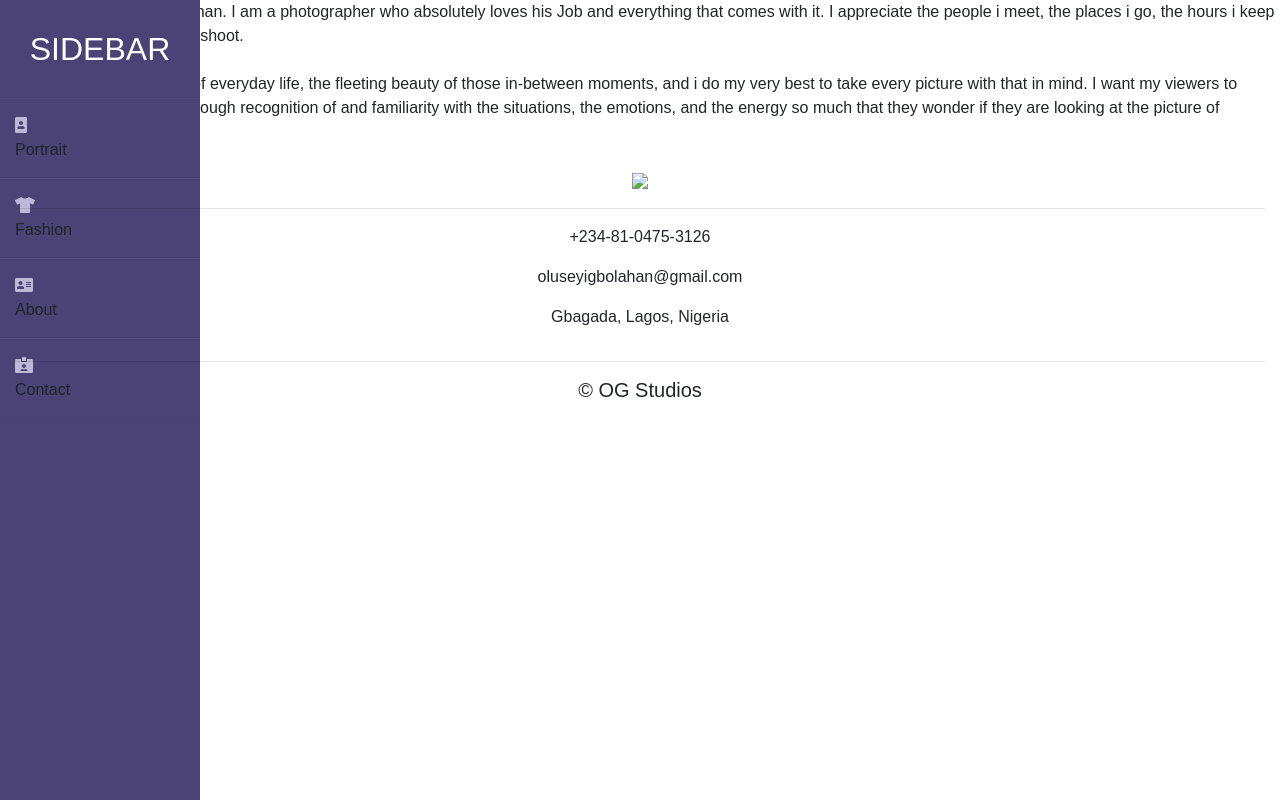
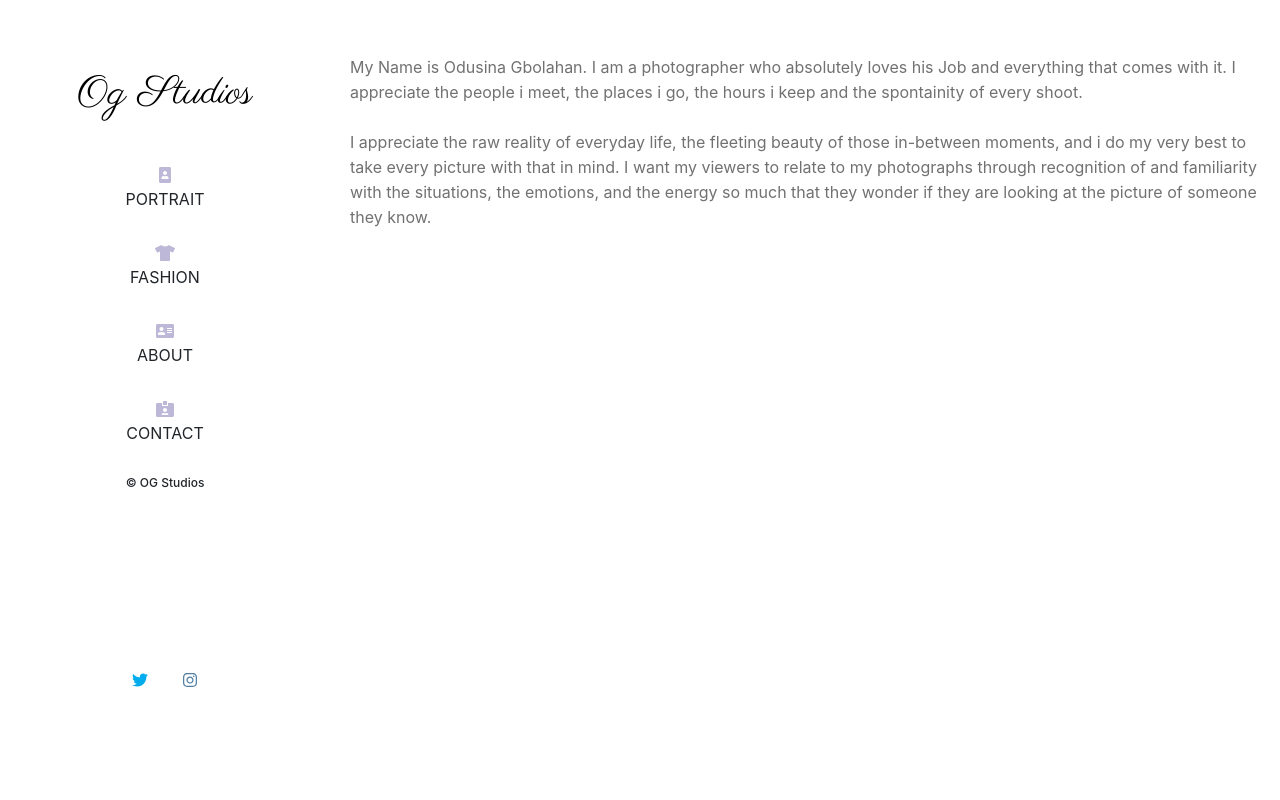
Before and after one commit to akinleyeOJ/OG-Studios, a plain HTML site: page Og studios Starter Files/index.html in a window 1280 px wide. Drawn offline with nearby package versions, Linux system fonts and the light colour scheme.

Commit message:
updatees

```diff
--- a/Og studios Starter Files/index.html
+++ b/Og studios Starter Files/index.html
@@ -19,13 +19,25 @@
 
 <div class="wrapper">
 	<div class="sidebar">
-		<h2>Sidebar</h2>
+		<h2>Og Studios</h2>
 		<ul>
-			<li><a href="#"><i class="fas fa-portrait"></i></a>Portrait</li>
-			<li><a href="#"><i class="fas fa-tshirt"></i></a>Fashion</li>
-			<li><a href="#"><i class="fas fa-address-card"></i></a>About</li>
-			<li><a href="#"><i class="fas fa-id-card-alt"></i></a>Contact</li>
+			<li><a href="#"><i class="fas fa-portrait"></i></a>PORTRAIT</li>
+			<li><a href="#"><i class="fas fa-tshirt"></i></a>FASHION</li>
+			<li><a href="#"><i class="fas fa-address-card"></i></a>ABOUT</li>
+			<li><a href="#"><i class="fas fa-id-card-alt"></i></a>CONTACT</li>
 		</ul>
+		<div class="copyright">
+		    <h1>  &copy; OG Studios </h1>
+		</div>
+		<div class="social_media">
+			<li class="twitter">
+				<a href="#"><i class="fab fa-twitter"></i></a>
+			</li>
+			<li class="instagram">
+			<a href="#"><i class="fab fa-instagram"></i></a>
+		    </li>
+		</div>
+
 	</div>
 
 
@@ -43,19 +55,13 @@
 </div>
 </div>
 
- <div class="social_media">
-	 <a href="#"><i class="fab fa-facebook"></i></a>
-	 <a href="#"><i class="fab fa-twitter"></i></a>
-	 <a href="#"><i class="fab fa-google-plus-g"></i></a>
-	 <a href="#"><i class="fab fa-instagram"></i></a>
 
- </div>
 </div>
 </div>
 
 
 <!--- Footer -->
-<footer>
+<!-- <footer>
 	<div class="container-fluid padding">
 		<div class="row text-center">
 				<div class="col-12">
@@ -74,7 +80,7 @@
 	</div>
 		</div>
 	</div>
-</footer>
+</footer> -->
 
 
 </body>
--- a/Og studios Starter Files/style.css
+++ b/Og studios Starter Files/style.css
@@ -1,11 +1,11 @@
-@import url('https://fonts.googleapis.com/css?family=Poppins:400,500,700');
+@import url('https://fonts.googleapis.com/css?family=Parisienne&display=swap');
 * {
  margin: 0;
  padding: 0;
  box-sizing: border-box;
  list-style: none;
  text-decoration: none;
- font-family: Arial, Helvetica, sans-serif;
+  font-family: 'Parisienne', ;
 }
 .wrapper {
   display: flex;
@@ -14,23 +14,23 @@
 
 .wrapper .sidebar{
   position: fixed;
-  width: 200px;
+  width: 330px;
   height: 100%;
-  background: #4b4276;
-  padding: 30px 0;
+  background: #fff;
+  padding: 70px 0;
 }
 
 .wrapper .sidebar h2{
-  color: #fff;
-  text-transform: uppercase;
+  color: black;
   text-align: center;
   margin-bottom: 30px;
+  font-size: 40px;
+  font-family: 'Parisienne',sans-serif !important;
 }
 
 .wrapper .sidebar ul li {
   padding: 15px;
-  border-bottom: 1px solid rgba(0,0,0,0.05);
-  border-top: 1px solid rgba(225,225,225,0.05);
+  text-align: center;
 }
 
 .wrapper .sidebar ul li a{
@@ -40,6 +40,7 @@
 
 .wrapper .sidebar ul li a .fas{
   width: 25px;
+
 }
 
 .wrapper .sidebar ul li:hover{
@@ -48,3 +49,74 @@
 .wrapper .sidebar ul li:hover a{
   color: #fff;
 }
+
+.wrapper .sidebar .social_media{
+  position: absolute;
+  bottom: 100px;
+  left: 50%;
+  transform: translateX(-50%);
+  display: flex;
+}
+
+.wrapper .sidebar .social_media li.twitter a{
+  display: block;
+  width: 40px;
+  color: #00aced;
+  height: 40px;
+  line-height: 40px;
+  text-align: center;
+  margin: 0 5px;
+  border-top-right-radius: 5px;
+  border-top-left-radius: 5px;
+  transition: all 0.35s !important;
+}
+
+.wrapper .sidebar .social_media li.twitter a:hover{
+  transition: all 0.35s ease-in-out !important;
+  background: #c7e5f0;
+}
+
+.wrapper .sidebar .social_media li.instagram a{
+  display: block;
+  width: 40px;
+  color:#517fa4;
+  height: 40px;
+  line-height: 40px;
+  text-align: center;
+  margin: 0 5px;
+  border-top-right-radius: 5px;
+  border-top-left-radius: 5px;
+}
+
+.wrapper .sidebar .social_media li.instagram a:hover{
+  transition: all 0.35s ease-in-out !important;
+  background: #a7bac9;
+}
+
+.wrapper .main_content{
+  width: 100%;
+  margin-left: 200px;
+}
+
+.wrapper .main_content .header{
+  padding: 20px;
+  background: #fff;
+  color: #717171;
+  border-bottom: 1px solid #e0e4e8;
+}
+
+.wrapper .main_content .info{
+  margin-top: 55px;
+  margin-left: 150px;
+  color: #717171;
+  line-height: 25px;
+}
+
+.wrapper .main_content .info div{
+  margin-bottom: 200px;
+}
+ .sidebar .copyright h1{
+  border-bottom: 999950px;
+  font-size: 12px;
+  text-align: center;
+}
```
